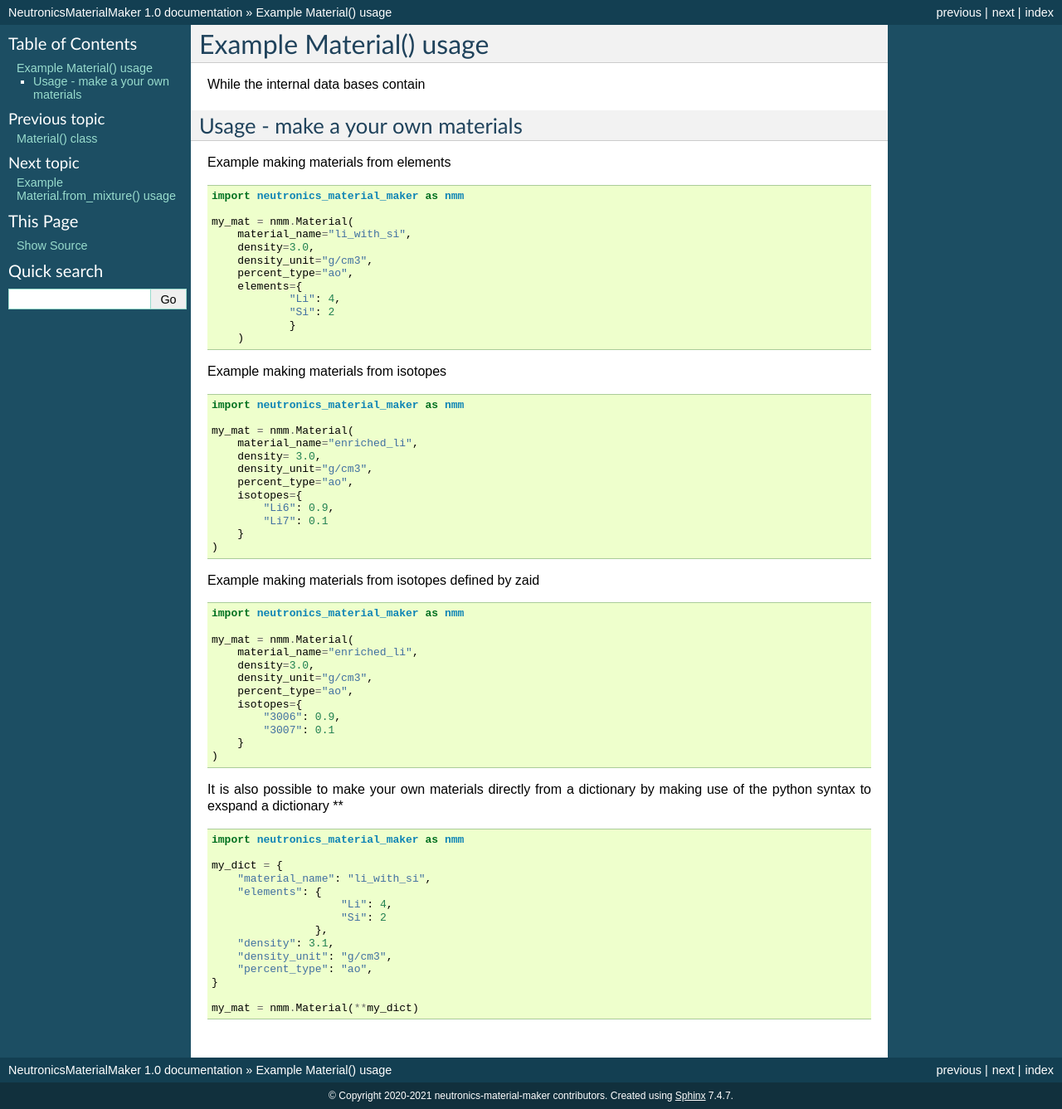
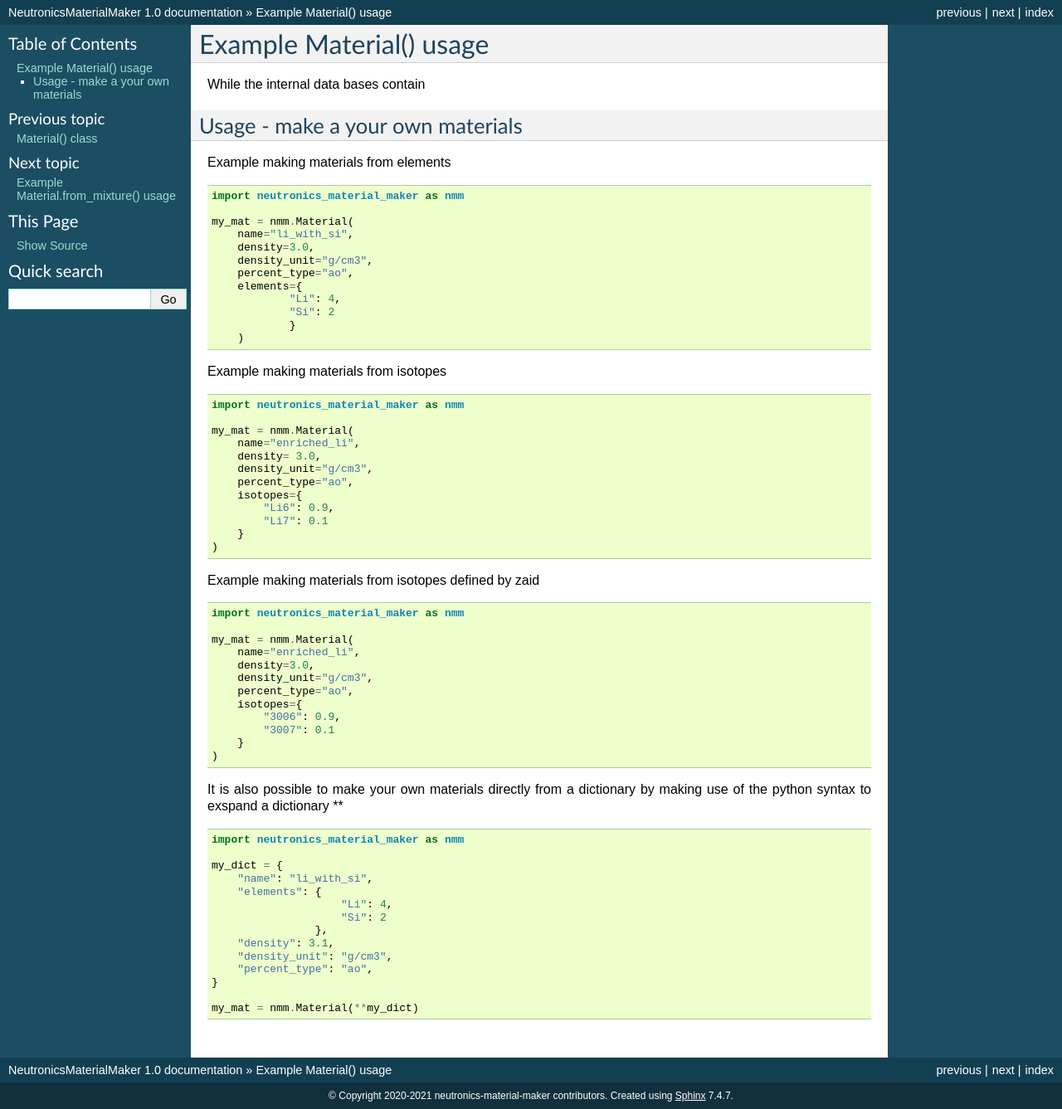
Before and after one commit to fusion-energy/neutronics_material_maker, a Sphinx documentation site: the page built from docs/source/example_material.rst, in a window 1280 px wide. Shown: the whole page at 83% size. Built offline with Sphinx 7.4.7, drawn with Linux system fonts in a browser that asks for light colours.

Commit message:
corrected arg name in example

```diff
--- a/docs/source/example_material.rst
+++ b/docs/source/example_material.rst
@@ -13,7 +13,7 @@ Example making materials from elements
     import neutronics_material_maker as nmm
 
     my_mat = nmm.Material(
-        material_name="li_with_si",
+        name="li_with_si",
         density=3.0,
         density_unit="g/cm3",
         percent_type="ao",
@@ -31,7 +31,7 @@ Example making materials from isotopes
     import neutronics_material_maker as nmm
 
     my_mat = nmm.Material(
-        material_name="enriched_li",
+        name="enriched_li",
         density= 3.0,
         density_unit="g/cm3",
         percent_type="ao",
@@ -48,7 +48,7 @@ Example making materials from isotopes defined by zaid
     import neutronics_material_maker as nmm
 
     my_mat = nmm.Material(
-        material_name="enriched_li",
+        name="enriched_li",
         density=3.0,
         density_unit="g/cm3",
         percent_type="ao",
@@ -66,7 +66,7 @@ making use of the python syntax to exspand a dictionary **
     import neutronics_material_maker as nmm
 
     my_dict = {
-        "material_name": "li_with_si",
+        "name": "li_with_si",
         "elements": {
                         "Li": 4,
                         "Si": 2
--- a/setup.py
+++ b/setup.py
@@ -5,7 +5,7 @@ with open("README.md", "r") as fh:
 
 setuptools.setup(
     name="neutronics_material_maker",
-    version="0.3.1",
+    version="0.3.2",
     summary="Package for making material cards for neutronics codes",
     author="neutronics_material_maker development team",
     author_email="mail@jshimwell.com",
```
